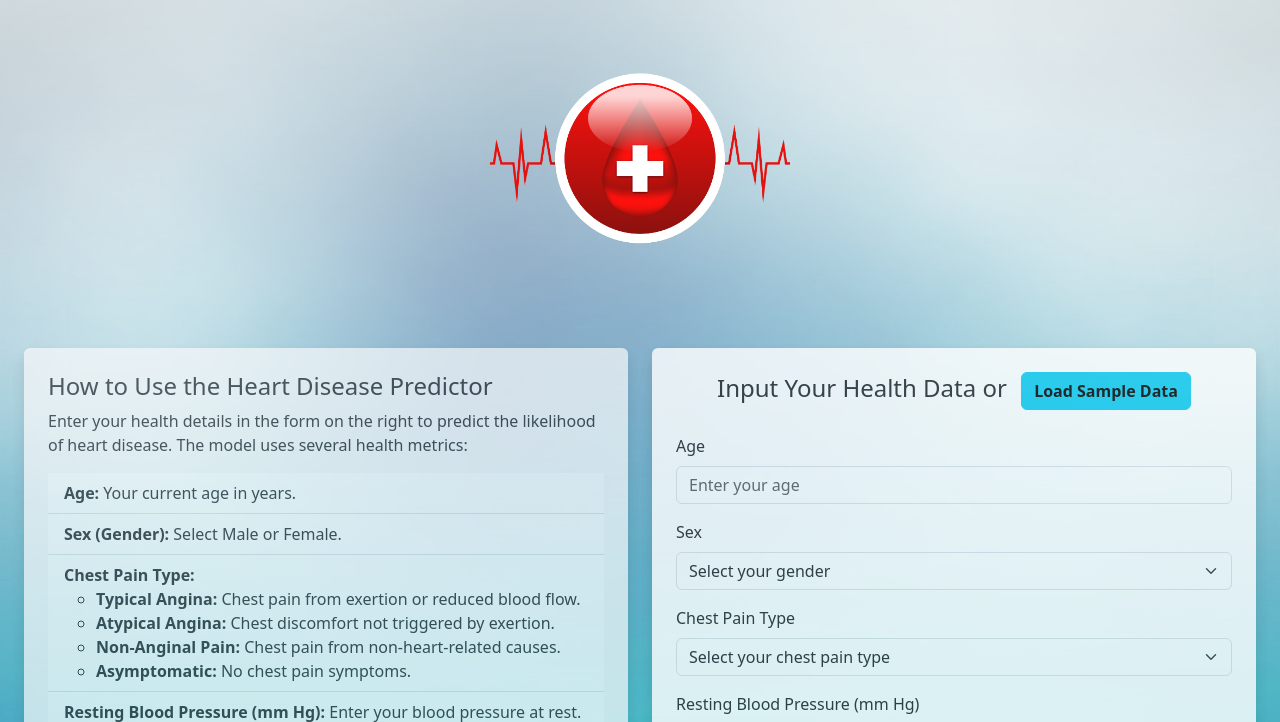
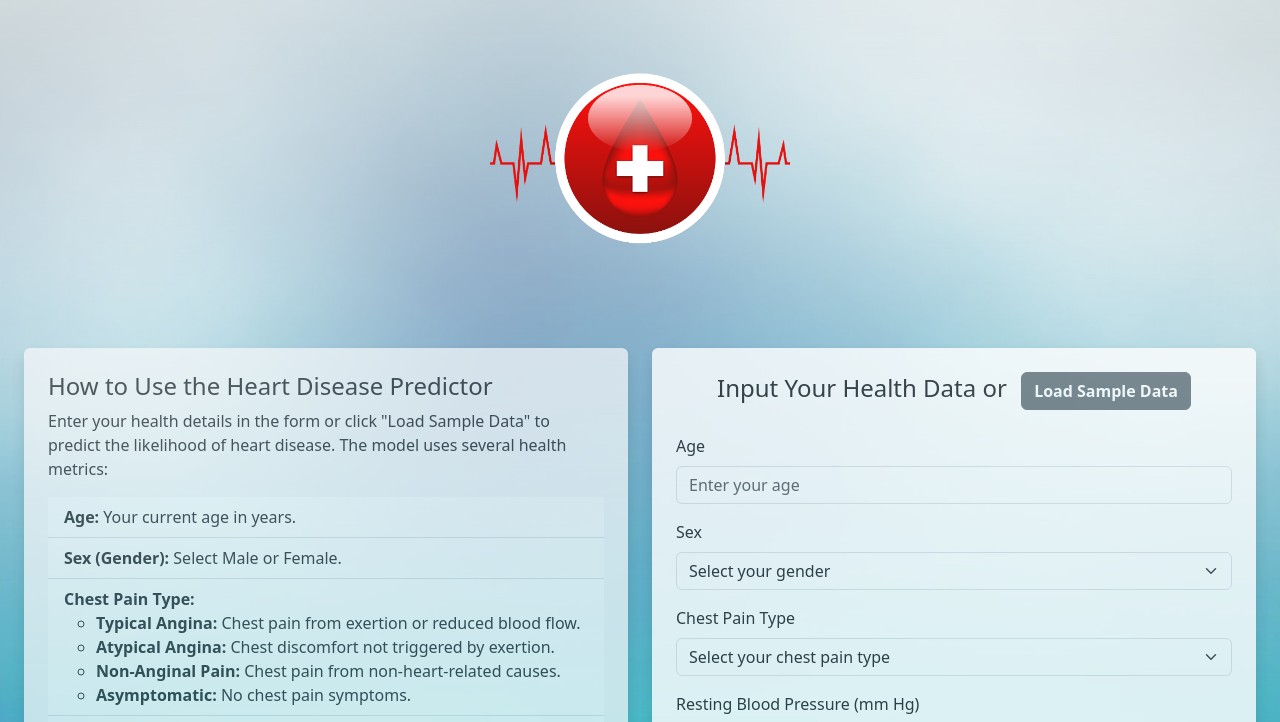
Before and after one commit to eric-h-123/flask-heart-app, a Flask app: page / in a window 1280 px wide. Shown: the top 722 px of the page. Run offline with Flask 3, Linux system fonts and the light colour scheme; parts of the project's set-up code (start-up, migrations or seed data) failed here and were passed over.

Commit message:
Add sample data button instructions to info section and change color to grey

```diff
--- a/heart_app_copy/templates/index.html
+++ b/heart_app_copy/templates/index.html
@@ -20,7 +20,7 @@
                 <div class="info-section bg-light p-4 rounded shadow">
                     <h2>How to Use the Heart Disease Predictor</h2>
                     <div class="info-text">
-                        <p>Enter your health details in the form on the right to predict the likelihood of heart disease. The model uses several health metrics:</p>
+                        <p>Enter your health details in the form or click "Load Sample Data" to predict the likelihood of heart disease.  The model uses several health metrics:</p>
                         <ul class="list-group list-group-flush">
                             <li class="list-group-item">
                                 <strong>Age:</strong> Your current age in years.
@@ -84,7 +84,7 @@
                 <div class="form-section bg-white p-4 rounded shadow">
                     <h2 class="text-center mb-4">
                         Input Your Health Data or
-                        <button type="button" class="btn btn-info btn-md ms-2 fw-bold" onclick="loadSampleData()">Load Sample Data</button>
+                        <button type="button" class="btn btn-secondary btn-md ms-2 fw-semibold" onclick="loadSampleData()">Load Sample Data</button>
                     </h2>
                     </h2>
 
```
